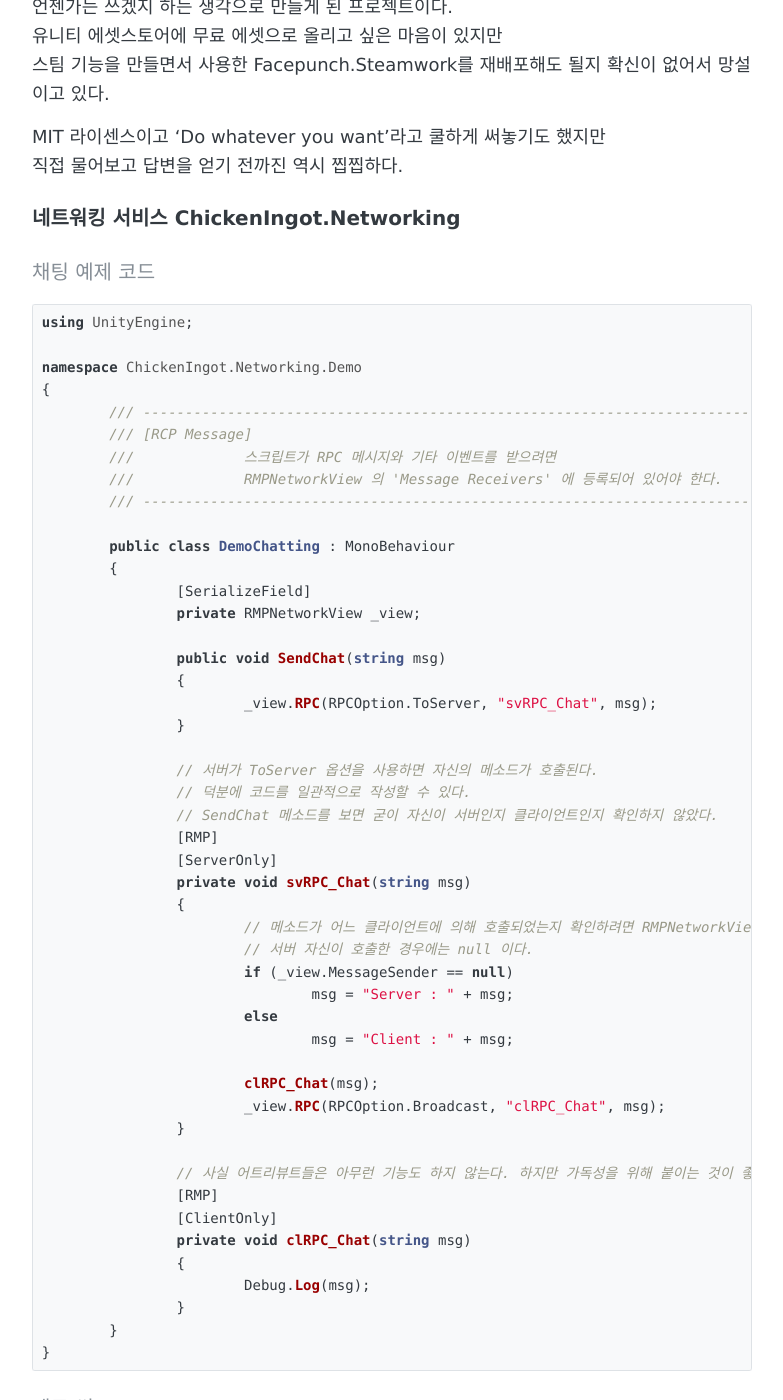
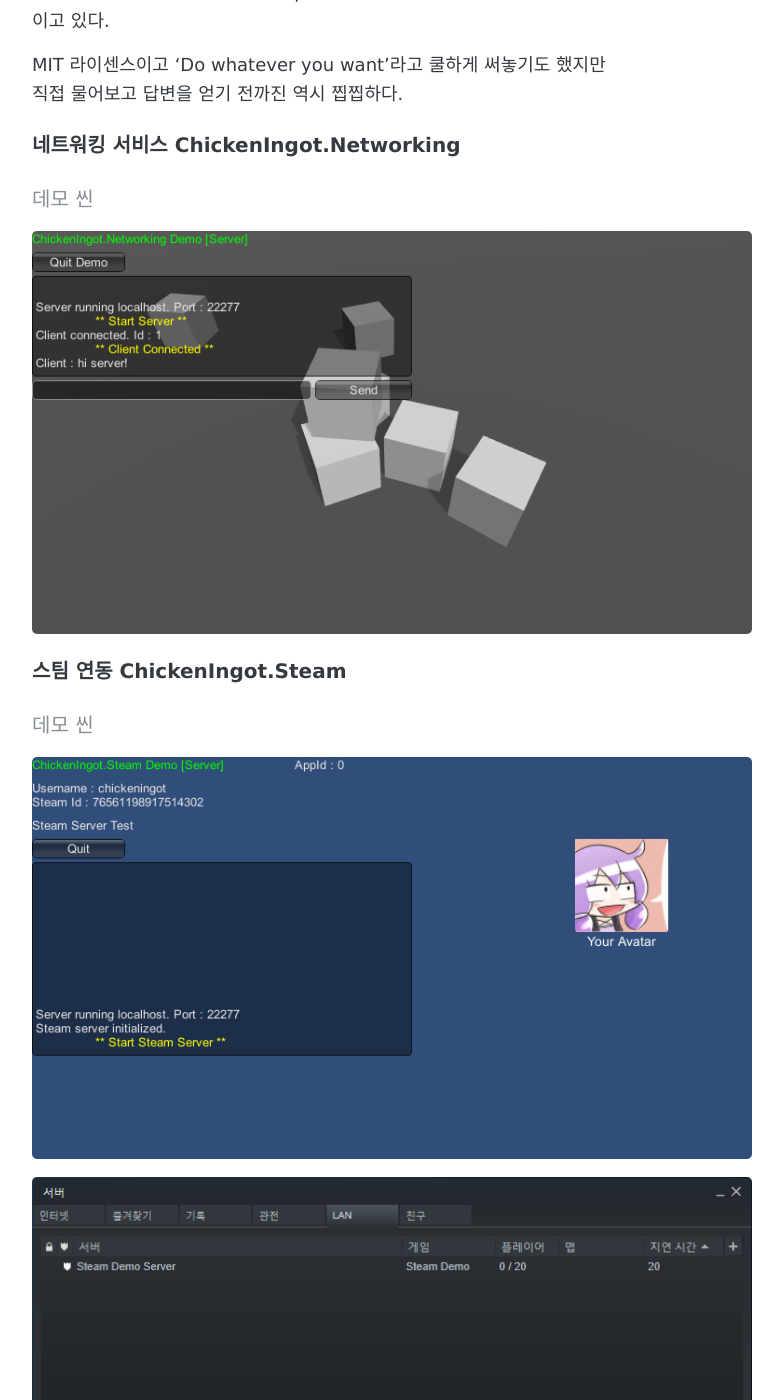
Before and after one commit to chickeningot/chickeningot.github.io, a Jekyll site: the page built from _posts/2019-04-03-multiplayer-unity.md, in a window 1280 px wide and 1400 px high, scrolled down 580 px. Shown: the whole window, without its empty margins (248-1031 px from the left). Built offline with Jekyll 4.4.1, drawn with Linux system fonts in a browser that asks for light colours; comment, search, counter and statistics services are not loaded; some of the changed text lies outside the part shown.

Commit message:
update multiplayer-unity

````diff
--- a/_posts/2019-04-03-multiplayer-unity.md
+++ b/_posts/2019-04-03-multiplayer-unity.md
@@ -7,16 +7,12 @@ tags:
 
 ## [multiplayer-unity](https://github.com/chickeningot/multiplayer=unity)
 
-스타터킷이라고 하면 뭔가 고급스럽고 돈받고 파는 것 같은 이미지가 느껴져서
-그냥 이런건 템플릿이라고 부르기로 했다.
-
 - 네트워킹 서비스
 - 스팀 연동
 - 개발자 콘솔
 - 빌드 매니저
 
-게임을 만들고 싶지만 구체적인 아이디어는 없어서
-언젠가는 쓰겠지 하는 생각으로 만들게 된 프로젝트이다.
+게임을 만들고 싶지만 구체적인 아이디어는 없어서 언젠가는 쓰겠지 하는 생각으로 만들게 된 프로젝트이다.
 유니티 에셋스토어에 무료 에셋으로 올리고 싶은 마음이 있지만
 스팀 기능을 만들면서 사용한 Facepunch.Steamwork를 재배포해도 될지 확신이 없어서 망설이고 있다.
 
@@ -24,137 +20,13 @@ MIT 라이센스이고 'Do whatever you want'라고 쿨하게 써놓기도 했
 직접 물어보고 답변을 얻기 전까진 역시 찝찝하다.
 
 ### 네트워킹 서비스 ChickenIngot.Networking
-#### 채팅 예제 코드
-```csharp
-using UnityEngine;
-
-namespace ChickenIngot.Networking.Demo
-{
-	/// -----------------------------------------------------------------------------------
-	/// [RCP Message]
-	///		스크립트가 RPC 메시지와 기타 이벤트를 받으려면
-	///		RMPNetworkView 의 'Message Receivers' 에 등록되어 있어야 한다.
-	/// -----------------------------------------------------------------------------------
-
-	public class DemoChatting : MonoBehaviour
-	{
-		[SerializeField]
-		private RMPNetworkView _view;
-
-		public void SendChat(string msg)
-		{
-			_view.RPC(RPCOption.ToServer, "svRPC_Chat", msg);
-		}
-
-		// 서버가 ToServer 옵션을 사용하면 자신의 메소드가 호출된다.
-		// 덕분에 코드를 일관적으로 작성할 수 있다.
-		// SendChat 메소드를 보면 굳이 자신이 서버인지 클라이언트인지 확인하지 않았다.
-		[RMP]
-		[ServerOnly]
-		private void svRPC_Chat(string msg)
-		{
-			// 메소드가 어느 클라이언트에 의해 호출되었는지 확인하려면 RMPNetworkView.MessageSender 를 사용한다.
-			// 서버 자신이 호출한 경우에는 null 이다.
-			if (_view.MessageSender == null)
-				msg = "Server : " + msg;
-			else
-				msg = "Client : " + msg;
-
-			clRPC_Chat(msg);
-			_view.RPC(RPCOption.Broadcast, "clRPC_Chat", msg);
-		}
-
-		// 사실 어트리뷰트들은 아무런 기능도 하지 않는다. 하지만 가독성을 위해 붙이는 것이 좋다.
-		[RMP]
-		[ClientOnly]
-		private void clRPC_Chat(string msg)
-		{
-			Debug.Log(msg);
-		}
-	}
-}
-```
-
 #### 데모 씬
-![]("/images/2019-04-03-multiplayer-unity/networking.PNG")
+![](/images/2019-04-03-multiplayer-unity/networking.PNG)
 
 ### 스팀 연동 ChickenIngot.Steam
-
-#### 아바타 불러오기 예제 코드
-```csharp
-using UnityEngine;
-using System.Collections;
-using UnityEngine.UI;
-
-namespace ChickenIngot.Steam.Demo
-{
-	/// -----------------------------------------------------------------------------------
-	/// [스팀 기능 사용 예 : Avatar 불러오기]
-	///		Facepunch.Steamworks 는 다양한 스팀 기능을 지원한다.
-	///		이 스크립트에는 스팀 프로필 이미지를 불러오는 예제가 작성되어 있다.
-	/// -----------------------------------------------------------------------------------
-
-	public class DemoAvatar : MonoBehaviour
-	{
-		[SerializeField]
-		private RawImage _ui;
-		[SerializeField]
-		private Facepunch.Steamworks.Friends.AvatarSize _size;
-
-		IEnumerator Start()
-		{
-			while (Steam.Client == null)
-				yield return null;
-
-			var me = Steam.Me;
-			Steam.Client.Friends.GetAvatar(_size, me.SteamId, (image) => OnImage(image));
-		}
-
-		private void OnImage(Facepunch.Steamworks.Image image)
-		{
-			if (image == null)
-			{
-				Debug.LogWarning("Failed to get avatar.");
-				return;
-			}
-
-			var texture = new Texture2D(image.Width, image.Height);
-
-			for (int x = 0; x < image.Width; x++)
-				for (int y = 0; y < image.Height; y++)
-				{
-					var p = image.GetPixel(x, y);
-
-					texture.SetPixel(x, image.Height - y, new UnityEngine.Color(p.r / 255.0f, p.g / 255.0f, p.b / 255.0f, p.a / 255.0f));
-				}
-
-			texture.Apply();
-
-			ApplyTexture(texture);
-		}
-
-		private void ApplyTexture(Texture texture)
-		{
-			if (_ui != null)
-				_ui.texture = texture;
-		}
-	}
-}
-```
-
 #### 데모 씬
-![]("/images/2019-04-03-multiplayer-unity/steam1.PNG")
-
-![]("/images/2019-04-03-multiplayer-unity/steam2.PNG")
+![](/images/2019-04-03-multiplayer-unity/steam1.PNG)
+![](/images/2019-04-03-multiplayer-unity/steam2.PNG)
 
 ### 개발자 콘솔
-#### 명령어 등록 예제
-```csharp
-[ConsoleCommand(Help = "Output message")]
-static void CommandPrint(CommandArg[] args)
-{
-  // Print input string on display.
-}
-```
-
-![]("/images/2019-04-03-multiplayer-unity/console.PNG")
+![](/images/2019-04-03-multiplayer-unity/console.PNG)
````
Also changed, not shown: _posts/2019-03-28-multiplayer-kit-making.md (+2 -2 lines).
